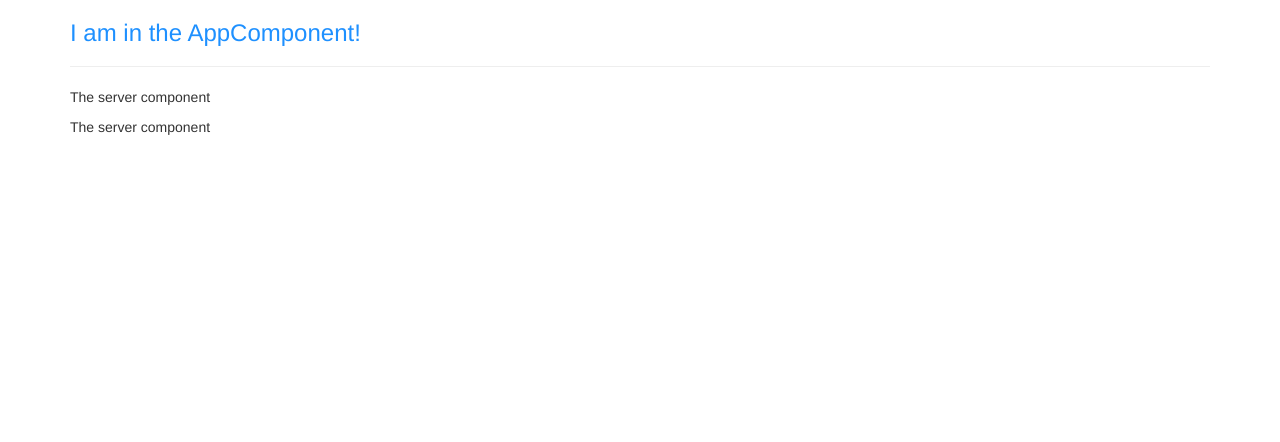
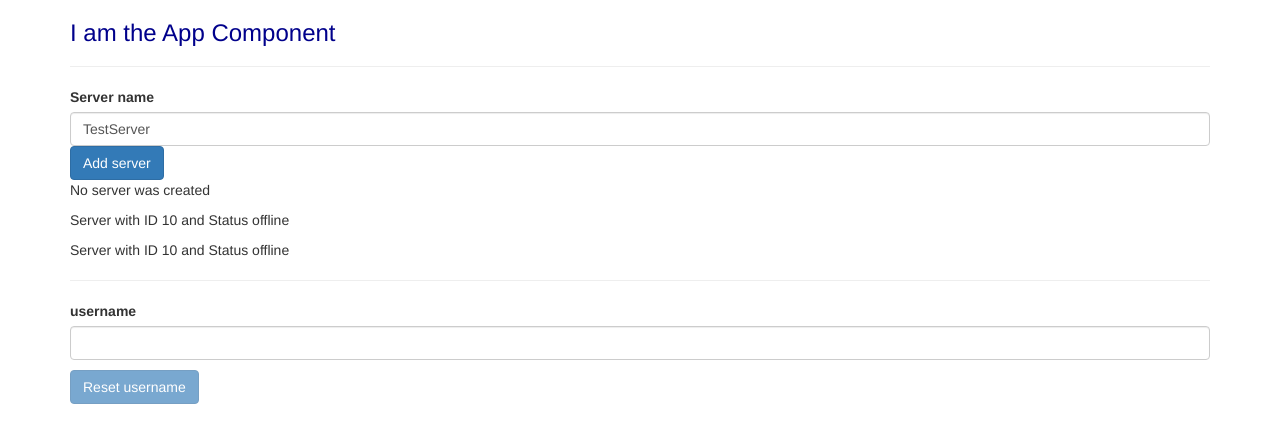
Before and after one commit to umbgtt10/AngularCourse, an Angular app in the folder AngularOnVs2017/Udemy-Angular-Course/: page / in a window 1280 px wide. Shown: the top 442 px of the page. Built offline with nearby package versions, Linux system fonts and the light colour scheme.

Commit message:
Data binding part of the course completed.

```diff
--- a/AngularOnVs2017/Udemy-Angular-Course/src/app/app.component.html
+++ b/AngularOnVs2017/Udemy-Angular-Course/src/app/app.component.html
@@ -1,13 +1,9 @@
 <div class="container">
   <div class="row">
     <div class="col-xs-12">
-      <h3>I am in the AppComponent!</h3>
+      <h3>I am the App Component</h3>
       <hr>
-      <!--<app-servers></app-servers>-->
-      <!--<div app-servers></div>-->
-      <div class="app-servers">
-
-      </div>
-    </div>
+      <app-servers></app-servers>
     </div>
   </div>
+</div>
--- a/AngularOnVs2017/Udemy-Angular-Course/src/app/app.component.ts
+++ b/AngularOnVs2017/Udemy-Angular-Course/src/app/app.component.ts
@@ -3,12 +3,7 @@ import { Component } from '@angular/core';
 @Component({
   selector: 'app-root',
   templateUrl: './app.component.html',
-  // styleUrls: ['./app.component.css']
-  styles: [`
-     h3 {
-         color:dodgerblue
-         }
-`]
+  styleUrls: ['./app.component.css']
 })
 export class AppComponent {
 }
--- a/AngularOnVs2017/Udemy-Angular-Course/src/app/app.module.ts
+++ b/AngularOnVs2017/Udemy-Angular-Course/src/app/app.module.ts
@@ -1,5 +1,6 @@
 import { BrowserModule } from '@angular/platform-browser';
 import { NgModule } from '@angular/core';
+import { FormsModule } from '@angular/forms';
 
 import { AppComponent } from './app.component';
 import { ServerComponent } from './server/server.component';
@@ -9,10 +10,11 @@ import { ServersComponent } from './servers/servers.component';
   declarations: [
     AppComponent,
     ServerComponent,
-    ServersComponent
+    ServersComponent,
   ],
   imports: [
     BrowserModule,
+    FormsModule,
   ],
   providers: [],
   bootstrap: [AppComponent]
--- a/AngularOnVs2017/Udemy-Angular-Course/src/app/server/server.component.html
+++ b/AngularOnVs2017/Udemy-Angular-Course/src/app/server/server.component.html
@@ -1 +1 @@
-<p>The server component</p>
+<p>{{'Server'}} with ID {{serverId}} and Status {{getServerStatus()}}</p>
--- a/AngularOnVs2017/Udemy-Angular-Course/src/app/server/server.component.ts
+++ b/AngularOnVs2017/Udemy-Angular-Course/src/app/server/server.component.ts
@@ -2,8 +2,14 @@ import { Component } from '@angular/core';
 
 @Component({
   selector: 'app-server',
-  templateUrl: './server.component.html'
- })
+  templateUrl: './server.component.html',
+})
 export class ServerComponent {
+  serverId: number = 10;
+  serverStatsus: string = 'offline';
+
+  getServerStatus() {
+    return this.serverStatsus;
+  }
 
 }
--- a/AngularOnVs2017/Udemy-Angular-Course/src/app/servers/servers.component.html
+++ b/AngularOnVs2017/Udemy-Angular-Course/src/app/servers/servers.component.html
@@ -1,2 +1,17 @@
+<label>Server name</label>
+
+<!--input type="text" class="form-control" (input)="onUpdateServerName($event)" /-->
+<input type="text" class="form-control" [(ngModel)]="serverName" />
+<!--p>{{serverName}}</p-->
+
+<button class="btn btn-primary" [disabled]="!allowNewServer" (click)="onCreateServer()">Add server</button>
+<!-- p [innerText]="allowNewServer"></p -->
+<p>{{serverCreation}}</p>
 <app-server></app-server>
 <app-server></app-server>
+
+<hr>
+<label>username</label>
+<input type="text" class="form-control" [(ngModel)]="username" />
+<p>{{username}}</p>
+<button class="btn btn-primary" [disabled]="!username" (click)="onClickResetUserName()">Reset username</button>
--- a/AngularOnVs2017/Udemy-Angular-Course/src/app/servers/servers.component.ts
+++ b/AngularOnVs2017/Udemy-Angular-Course/src/app/servers/servers.component.ts
@@ -1,18 +1,34 @@
 import { Component, OnInit } from '@angular/core';
 
 @Component({
-  //selector: '[app-servers]',
-  selector: '.app-servers',
-  template: `
-    <app-server></app-server>
-    <app-server></app-server>`,
+  selector: 'app-servers',
+  templateUrl: './servers.component.html',
   styleUrls: ['./servers.component.css']
 })
 export class ServersComponent implements OnInit {
+  allowNewServer = false;
+  serverCreation = "No server was created";
+  serverName = 'TestServer';
 
-  constructor() { }
+  username: string = "";
+
+  constructor() {
+
+    setTimeout(() => { this.allowNewServer = true; }, 2000);
+  }
 
   ngOnInit() {
   }
 
+  onCreateServer() {
+    this.serverCreation = "Server was created! Name is: " + this.serverName;
+  }
+
+  onUpdateServerName(event: Event) {
+    this.serverName = (<HTMLInputElement>event.target).value;
+  }
+
+  onClickResetUserName() {
+    this.username = "";
+  }
 }
```
